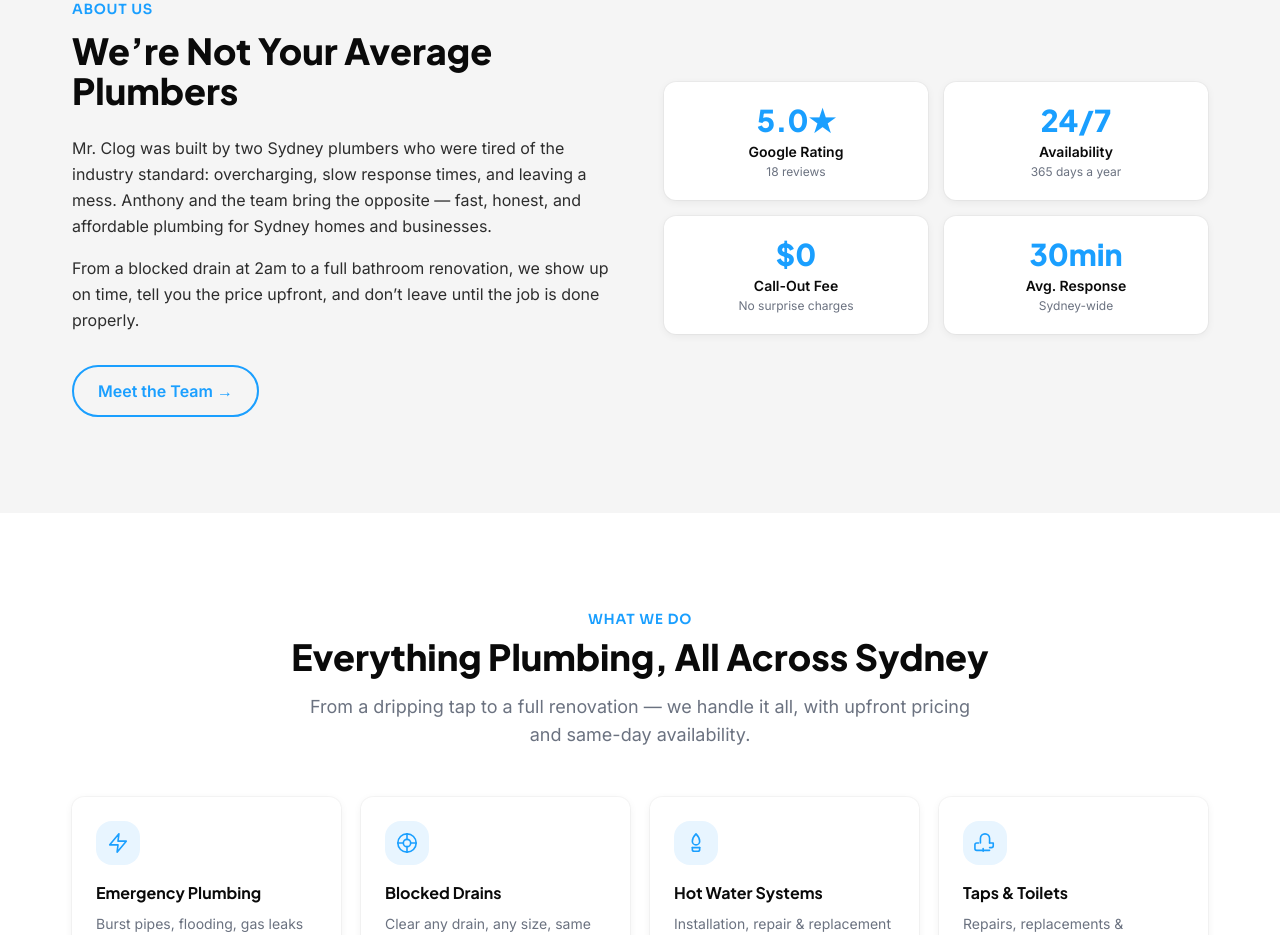
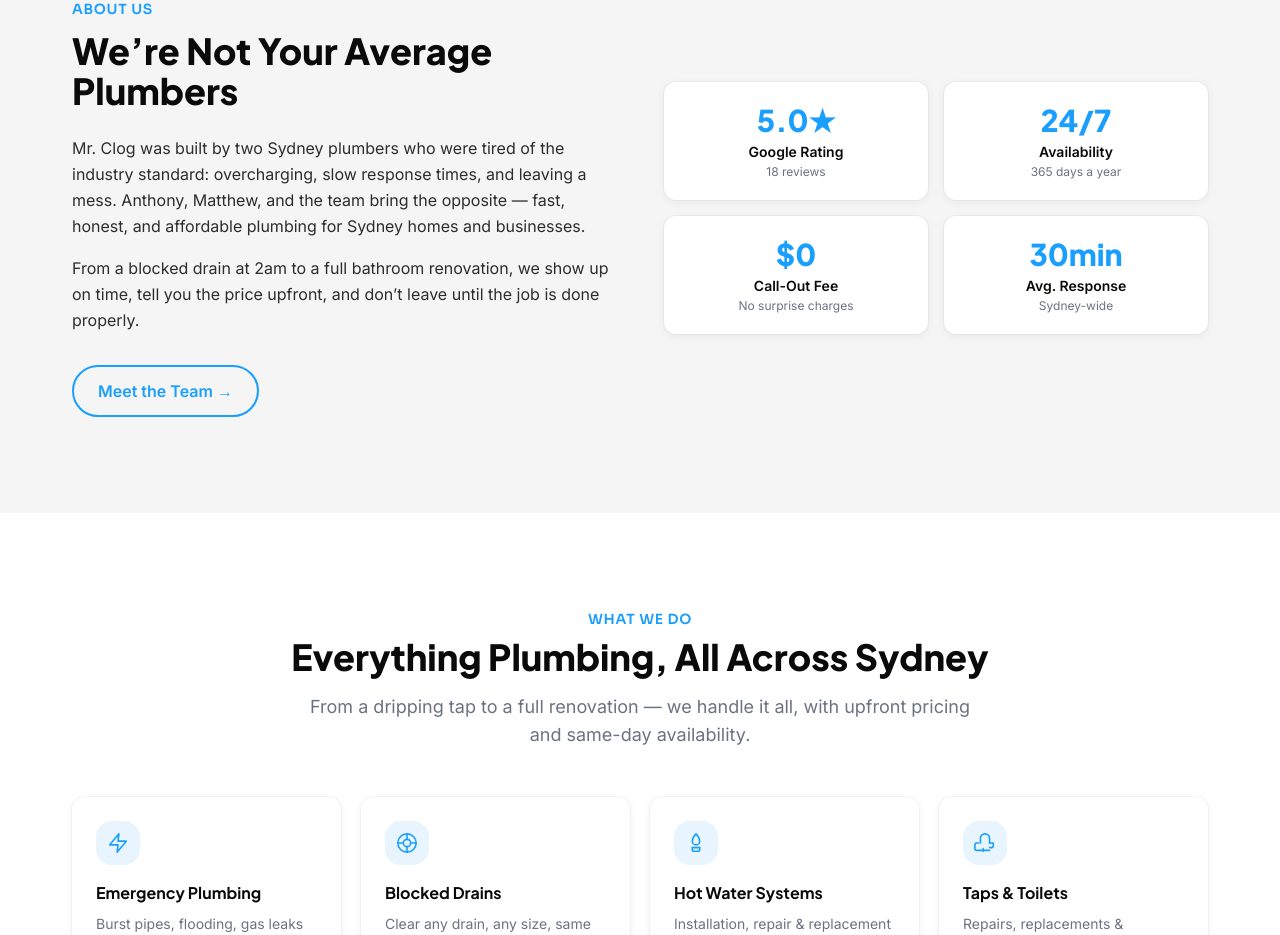
Before and after one commit to mrclogplumbing/mrclog-website, a Next.js app: page / in a window 1280 px wide. Shown: the part 880-1815 px from the top of the page. Built offline with nearby package versions, Linux system fonts and the light colour scheme.

Commit message:
Correct team member names in AboutTeaser component

```diff
--- a/src/components/home/AboutTeaser.tsx
+++ b/src/components/home/AboutTeaser.tsx
@@ -17,7 +17,7 @@
             <div className="space-y-4 text-base leading-relaxed" style={{ color: "var(--color-grey-800)" }}>
               <p>
                 Mr. Clog was built by two Sydney plumbers who were tired of the industry standard:
-                overcharging, slow response times, and leaving a mess. Anthony and the team bring
+                overcharging, slow response times, and leaving a mess. Anthony, Matthew, and the team bring
                 the opposite — fast, honest, and affordable plumbing for Sydney homes and businesses.
               </p>
               <p>
```
